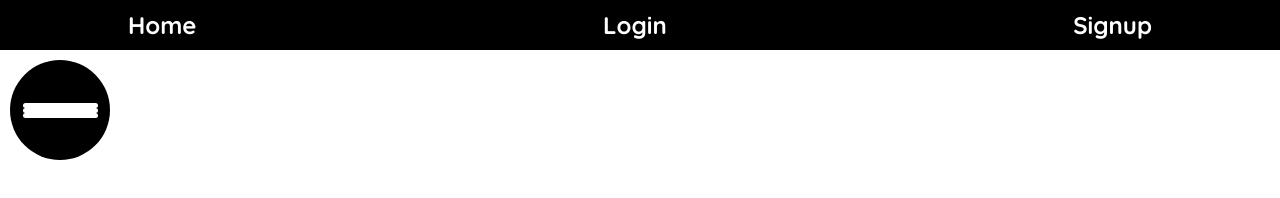
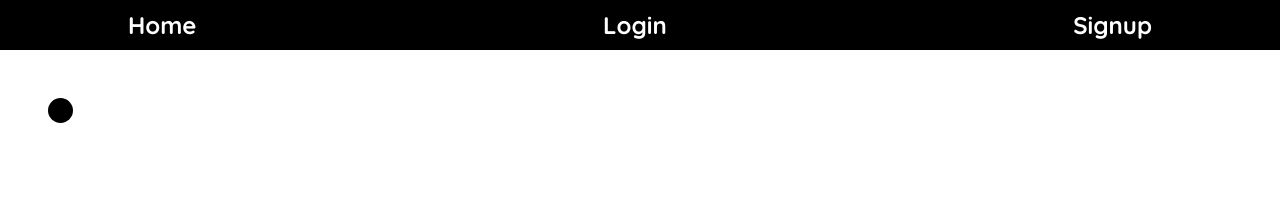
Before and after one commit to 11CHASE/inClassProject, a plain HTML site: page index.html in a window 1280 px wide. Both pictures are taken after a click on the element 60 px from the left and 110 px from the top of the page. Drawn offline with Linux system fonts and the light colour scheme.

Commit message:
Add files via upload

```diff
--- a/styles.css
+++ b/styles.css
@@ -43,6 +43,7 @@ body {
     display: flex;
     align-items: center;
     justify-content: center;
+    transition: all .5s;
 }
 
 .logo--lines {
@@ -55,17 +56,32 @@ body {
 }
 
 .logo--lines:nth-child(1) {
-    transform: translateY(5px) rotate(90deg);
+    transform: translateY(5px) rotate(45deg);
 }
 
 .logo--lines:nth-child(2) {
-    transform: rotate(45deg);
+    transform: rotate(90deg);
 }
 
 .logo--lines:nth-child(3) {
-    transform: translateY(-5px) rotate(315deg);
+    transform: translateY(-5px) rotate(-45deg);
 }
 
 .logo.active .logo--lines {
-    transform: rotate(360deg);
+    width: 0;
 }
+
+.logo.active .logo--lines:nth-child(1) {
+    transform: translateY(5px);
+}
+
+.logo.active .logo--lines:nth-child(3) {
+    transform: translateY(-5px);
+}
+
+.logo.active {
+    height: 25px;
+    width: 25px;
+    margin: 47.5px 0 0 47.5px;
+    transition: all .5s;
+}
```
